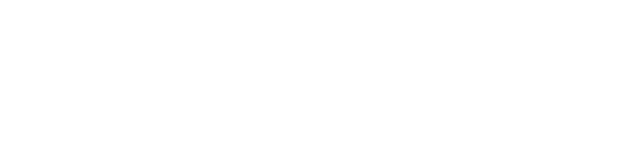
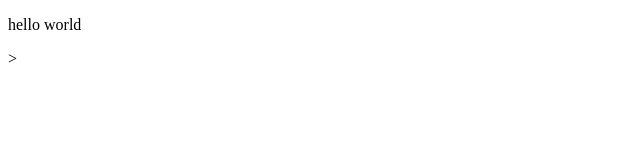
Before and after one commit to chriswu99aaa/chriswu99aaa.github.io, a plain HTML site: page index.html in a window 1280 px wide. Shown: the full height of the page, 0-640 px from the left. Drawn offline with Linux system fonts and the light colour scheme.

Commit message:
Update index.html
first commit message

```diff
--- a/index.html
+++ b/index.html
@@ -1,4 +1,4 @@
 <!DOCTYPE html>
 <html>
-
+<p>hello world</p>>
 </html>
```
